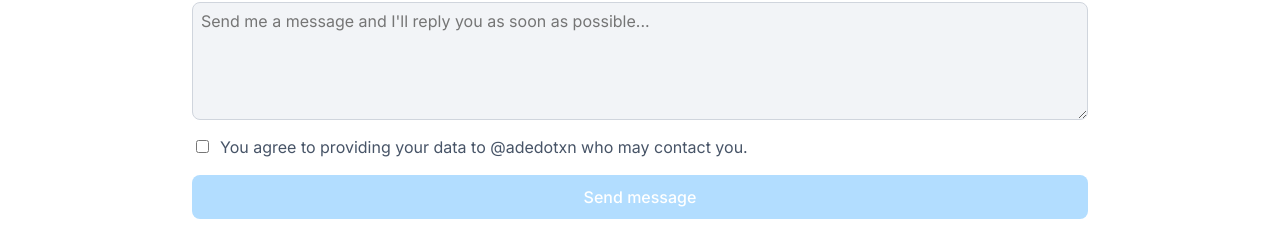
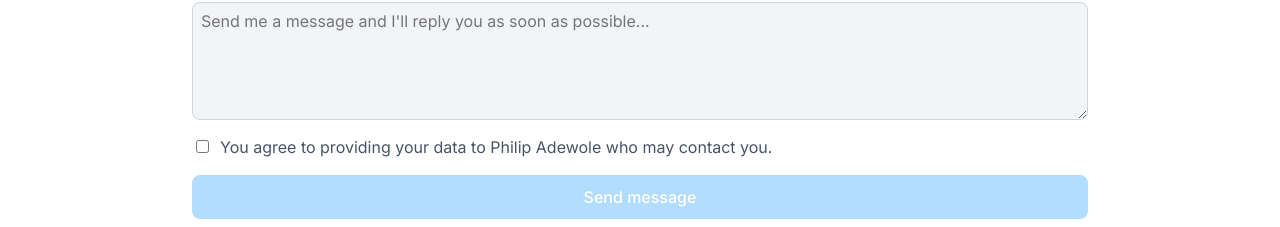
Before and after one commit to adedotxn/stageone-hngi9, a React (Vite) app: page /contact in a window 1280 px wide. Shown: the part 338-565 px from the top of the page. Built offline with nearby package versions, Linux system fonts and the light colour scheme.

Commit message:
fix & style : agreement label name fix & error state styling on input fields

```diff
--- a/src/routes/contact.jsx
+++ b/src/routes/contact.jsx
@@ -176,7 +176,8 @@ const ContactPage = () => {
               id="agreement"
             />
             <label htmlFor="agreement">
-              You agree to providing your data to @adedotxn who may contact you.
+              You agree to providing your data to Philip Adewole who may contact
+              you.
             </label>
           </div>
 
--- a/src/styles/routes/contact.css
+++ b/src/styles/routes/contact.css
@@ -51,21 +51,19 @@
 
 
 
-.contact_input__section input:hover,
+/* .contact_input__section input:hover,
 .contact_input__section textarea:hover {
     box-shadow: 0px 1px 2px rgba(16, 24, 40, 0.05), 0px 0px 0px 4px #D1E9FF;
 
-}
+} */
 
 .contact_input__section textarea {
-    border: 1px solid var(--grey-300);
     color: #344054;
     border-radius: .5rem;
     background: var(--bg);
     font-size: 1rem;
     padding: .5rem;
     font-family: 'Inter', Avenir, Helvetica, Arial, sans-serif;
-
 }
 
 .checkbox__wrapper {
@@ -107,11 +105,19 @@
 }
 
 .input__error {
-    border: 1px solid #F83F23;
+    border: 1px solid #F89687;
+}
+
+.input__error:hover {
+    box-shadow: 0px 1px 2px rgba(16, 24, 40, 0.05), 0px 0px 0px 4px #FFD3CC;
 }
 
 .valid__input {
     border: 1px solid var(--grey-300);
+}
+
+.valid__input:hover {
+    box-shadow: 0px 1px 2px rgba(16, 24, 40, 0.05), 0px 0px 0px 4px #D1E9FF;
 }
 
 
```
